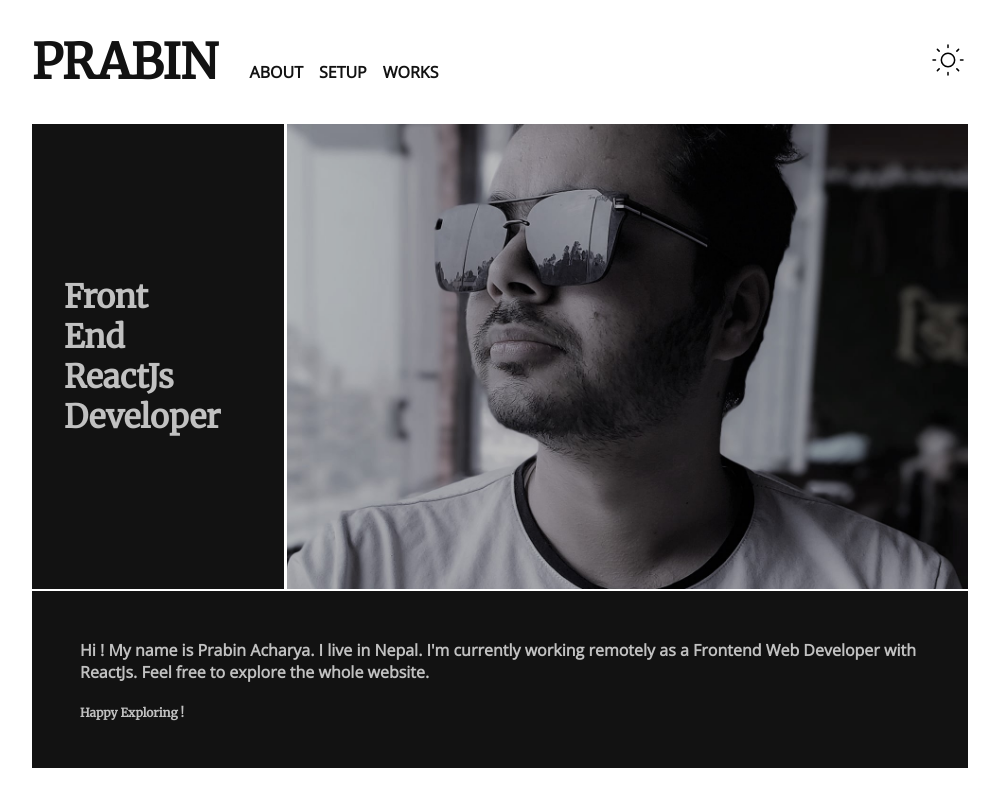
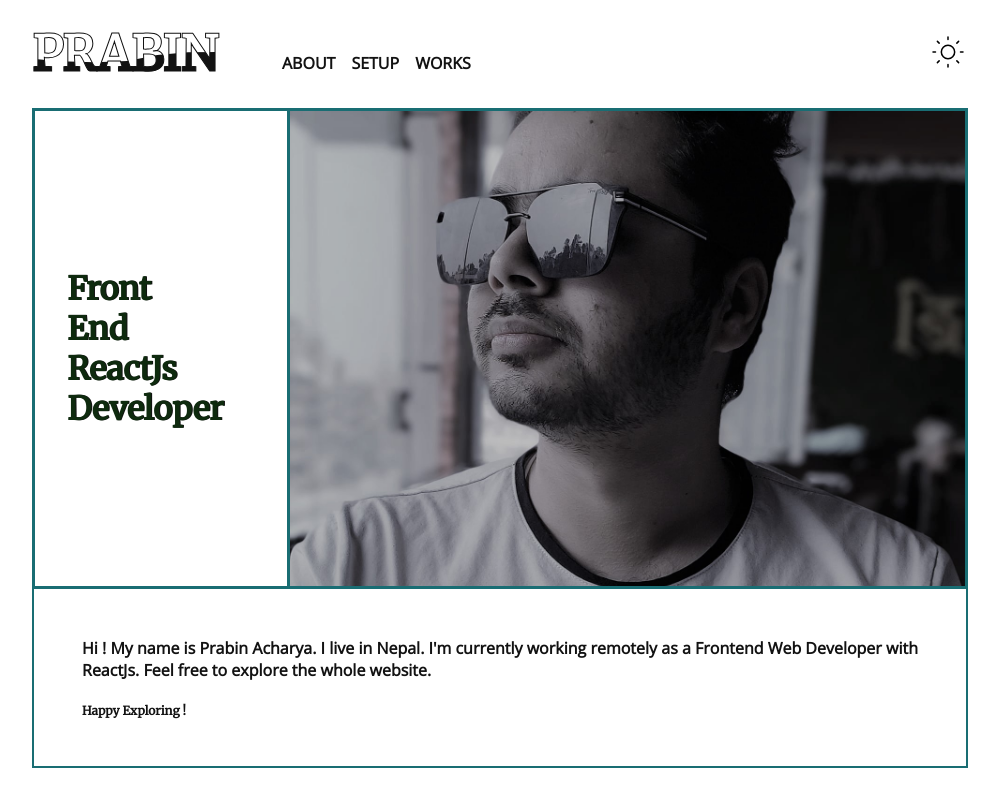
Before and after one commit to mprabs/website, a React (Vite) app: page / in a window 1280 px wide. Shown: the whole page, without its empty margins (140-1139 px from the left). Built offline with nearby package versions, Linux system fonts and the light colour scheme.

Commit message:
fancy blue

```diff
--- a/src/App.scss
+++ b/src/App.scss
@@ -3,19 +3,21 @@
 html {
   --header-font: "Merriweather", serif;
   --text-font: "Open Sans", sans-serif;
-  --background: #fff;
-  --black-background: #121212;
-  --text-color: #121212;
-  --alternate-background: #121212;
-  --alternate-text-color: #c1c1c1;
+  --background: rgb(255, 255, 255);
+  --black-background: rgb(18, 18, 18);
+  --text-color: rgb(18, 18, 18);
+  --alternate-background: rgb(18, 18, 18);
+  --alternate-text-color: rgb(32, 188, 199);
+  --header-color: rgb(0, 0, 0);
 }
 
 html[data-theme="dark"] {
-  --background: #121212;
-  --text-color: #c1c1c1;
-  --alternate-background: #c1c1c1;
-  --alternate-text-color: #121212;
-  --black-background: #d8d8d8;
+  --background: rgb(18, 18, 18);
+  --text-color: rgb(32, 188, 199);
+  --alternate-background: rgb(193, 193, 193);
+  --alternate-text-color: rgb(18, 18, 18);
+  --black-background: rgb(24, 18, 18);
+  --header-color: rgb(255, 255, 255);
 }
 
 $mobile: 750px;
--- a/src/App.tsx
+++ b/src/App.tsx
@@ -53,9 +53,6 @@ function App() {
         textContent.style.backgroundImage = "none";
       }
     } else {
-      if (textContent) {
-        textContent.style.backgroundImage = `url(${marbleBackground})`;
-      }
       mainDocument.setAttribute("data-theme", "dark");
     }
 
--- a/src/components/Content.scss
+++ b/src/components/Content.scss
@@ -16,6 +16,12 @@
     background-repeat: no-repeat;
     background-position: center;
     background-size: cover;
+    border: 3px solid var(--text-color);
+    border-left: none;
+
+    animation: border-color-change 1s infinite;
+    animation-direction: alternate;
+    animation-timing-function: ease-in-out;
 
     @media (max-width: 500px) {
       height: 50vh;
@@ -25,16 +31,19 @@
   }
 
   &-text {
-    background-color: var(--black-background);
     display: flex;
     flex-direction: column;
     justify-content: center;
     height: 100%;
     padding-left: 2rem;
-    border-right: 3px solid var(--background);
+    border: 3px solid var(--text-color);
     background-repeat: no-repeat;
     background-position: left;
     background-size: cover;
+
+    animation: border-color-change 1s infinite;
+    animation-direction: alternate;
+    animation-timing-function: ease-in-out;
 
     @media screen and (max-width: 500px) {
       padding-left: 0;
@@ -44,7 +53,7 @@
     }
 
     h1 {
-      color: var(--alternate-text-color);
+      color: var(--text-color);
       font-size: 4vh;
       font-family: var(--header-font);
       padding-right: 5vw;
@@ -79,16 +88,21 @@
   }
 
   &-description {
-    background: var(--alternate-background);
-    color: var(--alternate-text-color);
+    background: var(--background);
+    color: var(--text-color);
     padding: 3rem;
     display: flex;
     flex-direction: column;
     justify-content: center;
     align-items: flex-start;
     width: inherit;
-    border-top: 2px solid var(--background);
+    border: 2px solid var(--text-color);
+    border-top: none;
     grid-column: 1 / -1;
+
+    animation: border-color-change 1s infinite;
+    animation-direction: alternate;
+    animation-timing-function: ease-in-out;
 
     @media (max-width: 500px) {
       margin-bottom: 3rem;
@@ -108,3 +122,45 @@
     }
   }
 }
+
+.flipX {
+  animation: 2s anim-popoutin ease infinite;
+}
+
+/* flipping class and key frames*/
+@keyframes anim-popoutin {
+  0% {
+    color: green;
+    transform: scale(0);
+    opacity: 0;
+    text-shadow: 0 0 0 var(--text-color);
+  }
+  25% {
+    color: green;
+    transform: scale(1.2);
+    opacity: 1;
+    text-shadow: 3px 10px 5px var(--text-color);
+  }
+  50% {
+    color: green;
+    transform: scale(1);
+    opacity: 1;
+    text-shadow: 1px 0 0 var(--text-color);
+  }
+  100% {
+    /* animate nothing to add pause at the end of animation */
+    transform: scale(1);
+    opacity: 1;
+    text-shadow: 1px 0 0 var(--text-color);
+  }
+}
+
+@keyframes border-color-change {
+  0% {
+    border-color: var(--text-color);
+  }
+
+  100% {
+    border-color: var(--alternate-text-color);
+  }
+}
--- a/src/components/Content.tsx
+++ b/src/components/Content.tsx
@@ -6,8 +6,8 @@ function Content() {
   return (
     <>
       <div className="content">
-        <div className="content-text" id="text-content">
-          <h1>Front End ReactJs Developer</h1>
+        <div className="content-text line" id="text-content">
+          <h1 className="flipX">Front End ReactJs Developer</h1>
         </div>
         <div className="content-image" role="img" aria-label="prabin-acharya-profile-image"></div>
         <div className="content-description">
--- a/src/components/Header.scss
+++ b/src/components/Header.scss
@@ -10,6 +10,7 @@ header {
     font-size: 3rem;
     text-transform: uppercase;
     cursor: pointer;
+    min-width: 200px;
 
     a {
       all: unset;
@@ -25,7 +26,6 @@ header {
       all: unset;
       font-family: var(--text-font);
       font-weight: bold;
-      margin-bottom: 0.54rem;
       text-transform: uppercase;
       cursor: pointer;
       transition: text-decoration 0.4s ease-in-out;
@@ -45,12 +45,22 @@ header {
     justify-content: flex-start;
     align-items: flex-end;
     gap: 2rem;
+    position: relative;
+    .menu {
+      position: absolute;
+      left: 250px;
+      bottom: -20px;
+    }
   }
 
   .header-right {
     img {
       height: 40px;
       cursor: pointer;
+    }
+
+    .header-image-night {
+      filter: invert(63%) sepia(219%) saturate(670%) hue-rotate(135deg) brightness(94%) contrast(370%);
     }
   }
 }
@@ -117,3 +127,44 @@ header {
     }
   }
 }
+
+.content {
+  position: relative;
+}
+
+.content h2 {
+  display: inline-block;
+  font-size: 3rem;
+  color: #fff;
+  position: absolute;
+  top: 50%;
+  transform: translate(0, -50%);
+  font-family: var(--header-font);
+  text-transform: uppercase;
+  cursor: pointer;
+
+  a {
+    all: unset;
+  }
+}
+
+.content h2:nth-child(1) {
+  color: transparent;
+  -webkit-text-stroke: 1px var(--text-color);
+}
+
+.content h2:nth-child(2) {
+  color: var(--text-color);
+  animation: animate 4s ease-in-out infinite;
+}
+
+@keyframes animate {
+  0%,
+  100% {
+    clip-path: polygon(0% 45%, 16% 44%, 33% 50%, 54% 60%, 70% 61%, 84% 59%, 100% 52%, 100% 100%, 0% 100%);
+  }
+
+  50% {
+    clip-path: polygon(0% 60%, 15% 65%, 34% 66%, 51% 62%, 67% 50%, 84% 45%, 100% 46%, 100% 100%, 0% 100%);
+  }
+}
--- a/src/components/Header.tsx
+++ b/src/components/Header.tsx
@@ -37,7 +37,12 @@ function Header({ theme, themesJSON, onThemeChange, mobileView, toggleMobileMenu
     <header id="header">
       <div className="header-left">
         <h1 className="name">
-          <Link to="/">Prabin</Link>
+          <Link to="/">
+            <div class="content">
+              <h2>Prabin</h2>
+              <h2>Prabin</h2>
+            </div>
+          </Link>
         </h1>
         <ul className="menu">
           {/* <li id="blog">
@@ -58,6 +63,7 @@ function Header({ theme, themesJSON, onThemeChange, mobileView, toggleMobileMenu
         <img
           height="40px"
           width="40px"
+          className={theme === themesJSON.dayMode ? "header-image" : "header-image header-image-night"}
           onClick={handleHeaderImageClick}
           src={mobileView ? (theme === themesJSON.dayMode ? barBlack : barWhite) : themeIcon}
           alt="sun for toggling themes"
--- a/src/views/About/About.scss
+++ b/src/views/About/About.scss
@@ -1,11 +1,14 @@
 .about-container {
   width: 100%;
-  -webkit-box-shadow: 0 0 5px var(--text-color);
-  box-shadow: 0 0 5px var(--text-color);
+  border: 2px solid var(--text-color);
   border-radius: 10px;
   background: var(--background);
   height: auto;
   margin: 2rem 0;
+
+  animation: border-color-change 1s infinite;
+  animation-direction: alternate;
+  animation-timing-function: ease-in-out;
 
   > h3 {
     font-size: 2rem;
@@ -28,6 +31,12 @@
 
   hr {
     margin: 4rem 0;
+
+    // animate color change
+    animation: border-color-change 1s infinite;
+
+    animation-direction: alternate;
+    animation-timing-function: ease-in-out;
   }
 
   .socials {
--- a/src/views/Setup/Setup.scss
+++ b/src/views/Setup/Setup.scss
@@ -2,6 +2,11 @@
   border-top: 2px solid var(--text-color);
   width: 100%;
   height: auto;
+
+  animation: border-color-change 1s infinite;
+  animation-direction: alternate;
+  animation-timing-function: ease-in-out;
+
   ul {
     display: flex;
     flex-direction: column;
```
Also changed, not shown: src/views/Works/Works.scss (+13 -2 lines), 1 other file (tests, documents, lock files or other folders).
